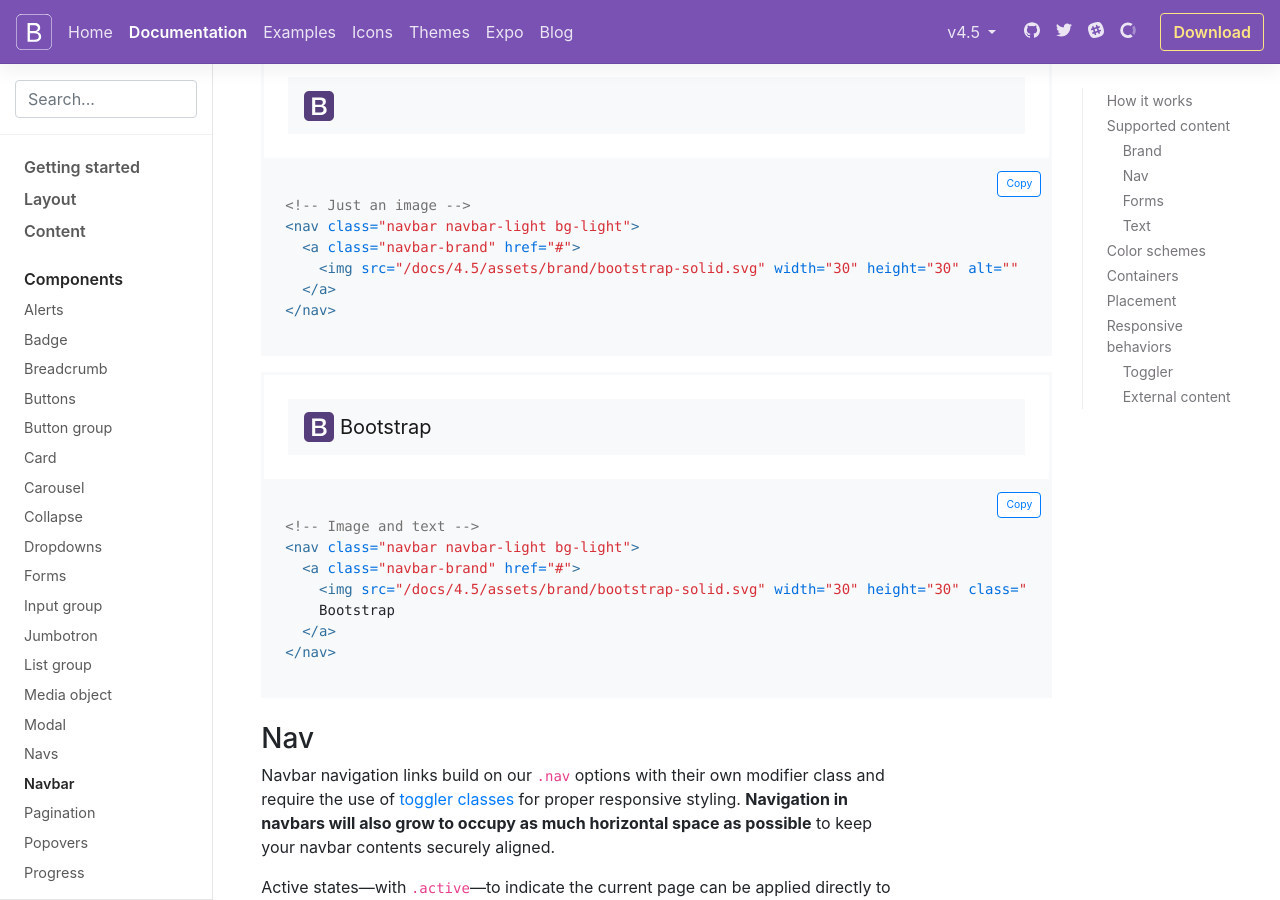
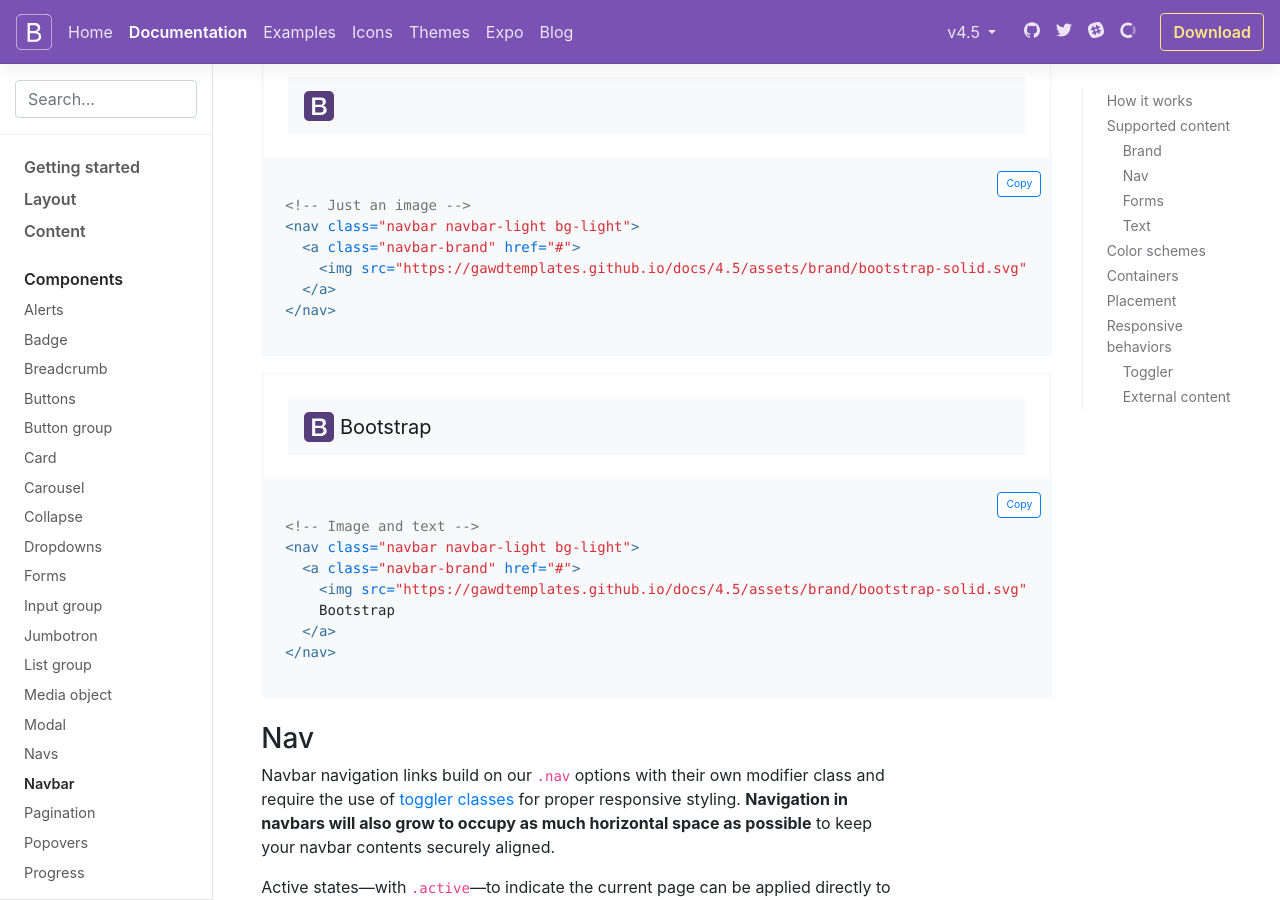
Before and after one commit to GawdTemplates/bootstrap-test, a Jekyll site: the page built from site/docs/4.5/components/navbar.md, in a window 1280 px wide and 900 px high, scrolled down 3014 px. Built offline with Jekyll 4.4.1, drawn with Linux system fonts in a browser that asks for light colours; nearby versions of some CDN libraries; library files that are not in the unit come from our copies; comment, search, counter and statistics services are not loaded; the table of contents is made by our own code; part of the change alters nothing that is shown.

Commit message:
Update baseurl and url in configuration

```diff
--- a/_config.yml
+++ b/_config.yml
@@ -13,8 +13,8 @@ source:         "site"
 destination:    ./_gh_pages
 host:           "localhost"
 port:           9001
-baseurl:        ""
-url:            "https://getbootstrap.com"
+baseurl:        "https://gawdtemplates.github.io"
+url:            "https://gawdtemplates.github.io/bootstrap-test"
 encoding:       UTF-8
 exclude:
   - docs/4.5/assets/scss/
```
